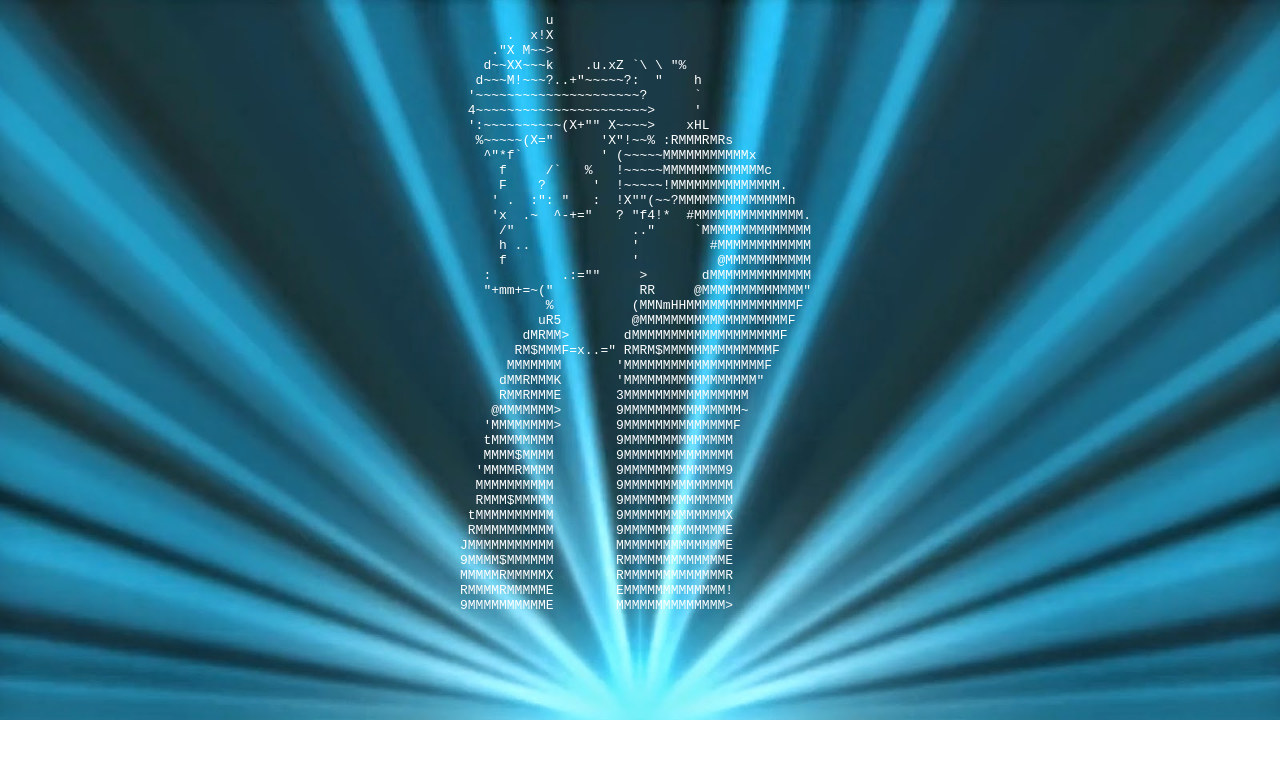
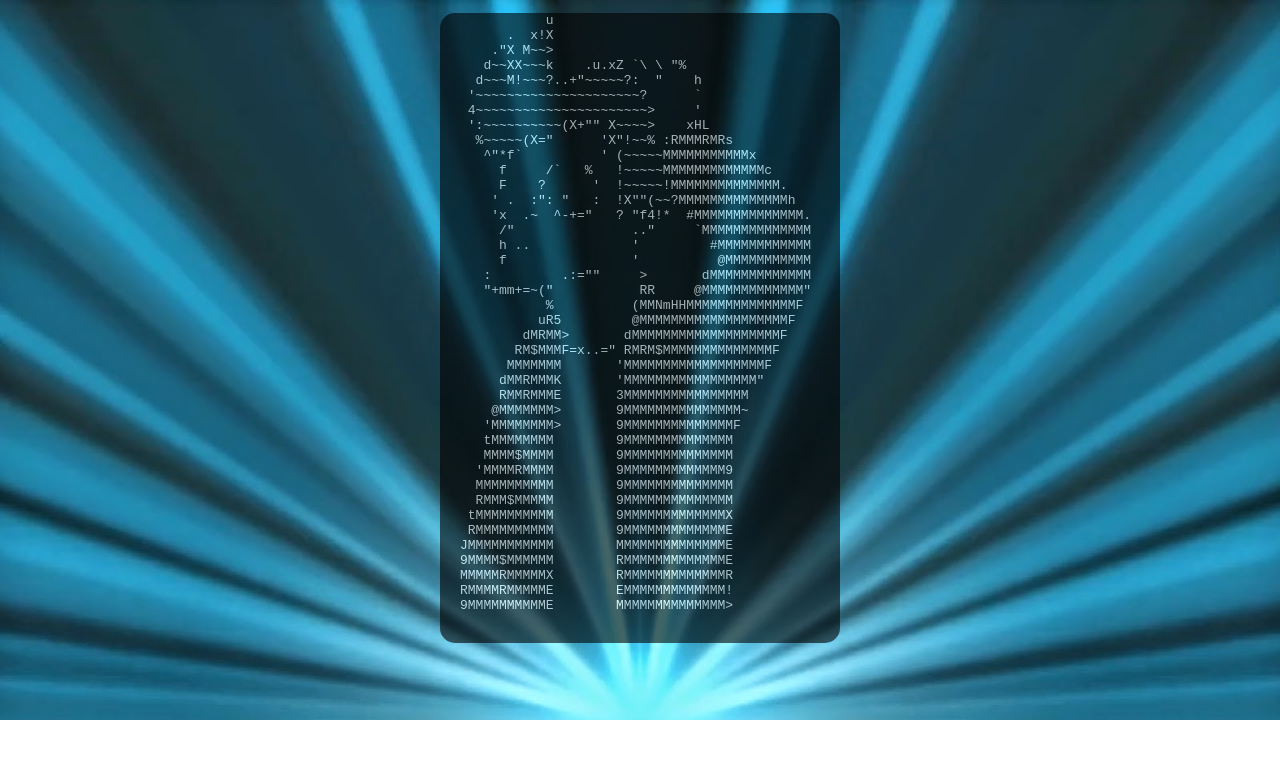
Before and after one commit to prakash118/git-branching-futurama, a website: page src/index.html in a window 1280 px wide. Drawn offline with Linux system fonts and the light colour scheme.

Commit message:
fry done

```diff
--- a/src/index.html
+++ b/src/index.html
@@ -13,16 +13,25 @@
         background-size: 100%;
       }
       .wrapper{
-        width: 360px;
+        width: 400px;
         margin: 0 auto;
       }
       pre {
         color: #ffffff;
+        padding: 0 20px;
       }
+      .bg-overlay {
+        width: 100%;
+        background-color: #000000;
+        opacity: 0.6;
+        border-radius: 15px;
+      }
+
     </style>
 </head>
 <body>
     <div class="wrapper">
+    <div class="bg-overlay">
 
     <pre>
            u
@@ -69,5 +78,6 @@ RMMMMRMMMMME        EMMMMMMMMMMMMM!
     </pre>
 
     </div>
+    </div>
 </body>
 </html>
```
